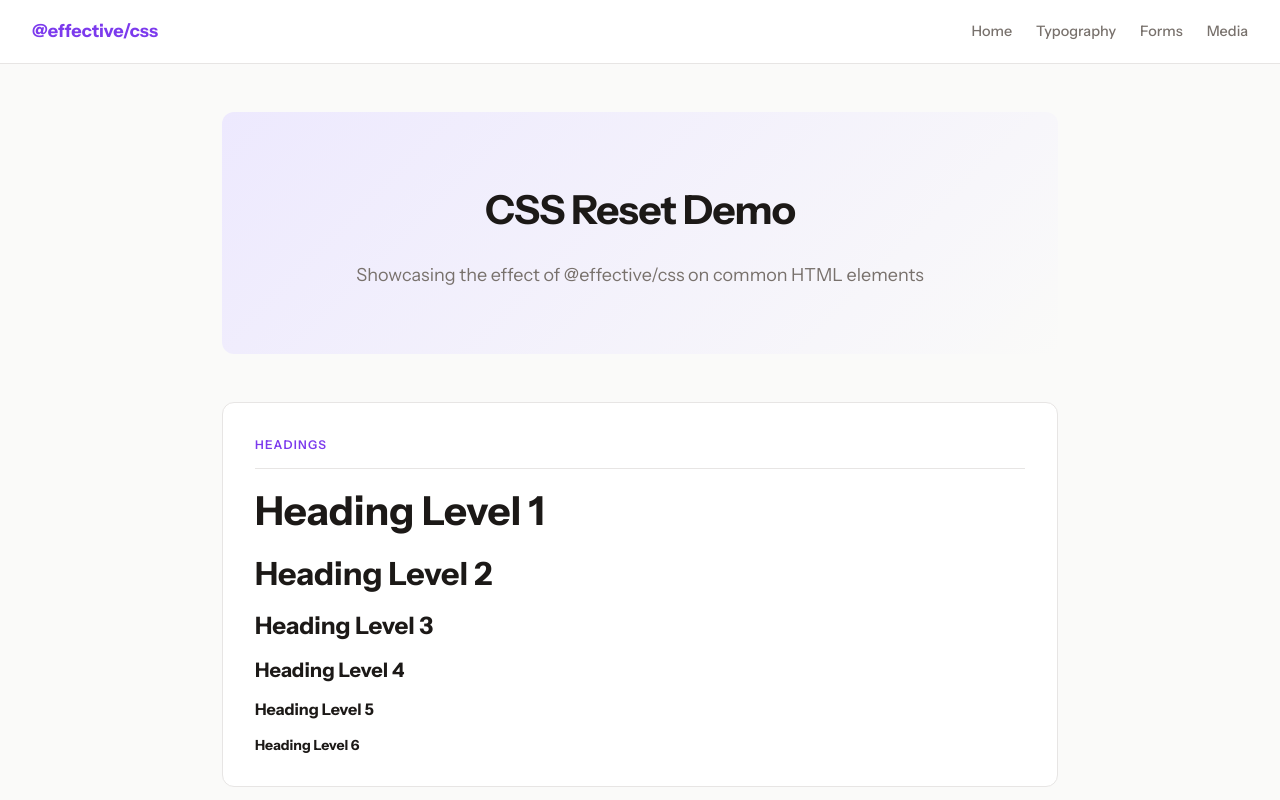
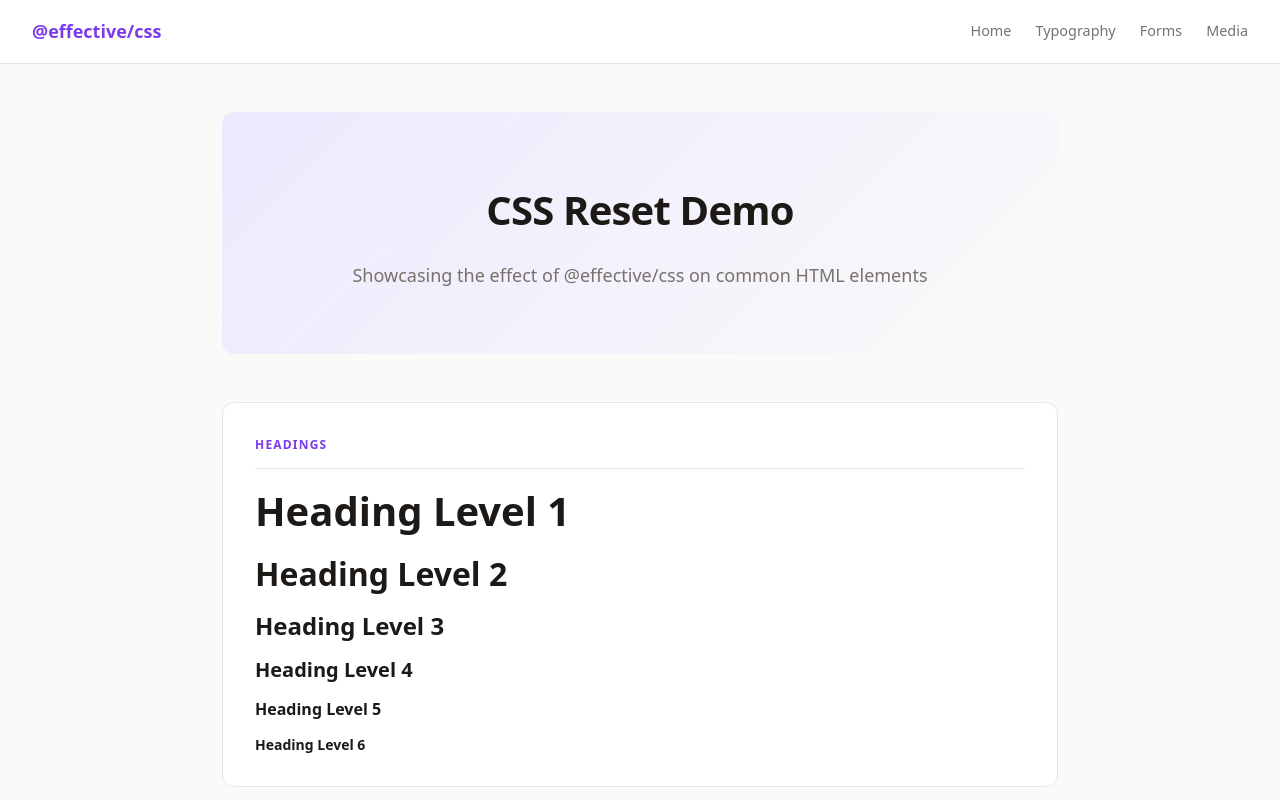
Before and after one commit to sebastian-software/effective-css, a website: page docs/demo.html in a window 1280 px wide. Shown: the top 800 px of the page. Drawn offline with Linux system fonts and the light colour scheme.

Commit message:
refactor: use system UI fonts, add more badges
- Remove Google Fonts import from homepage and demo
- Use --font-system-ui-sans from our own reset (dogfooding!)
- Add badges: CSS @layer, LightningCSS, Prettier, Zero Dependencies
- Faster page load, native OS font rendering

```diff
--- a/docs/demo.html
+++ b/docs/demo.html
@@ -6,7 +6,10 @@
   <title>Demo – @effective/css</title>
   <link rel="stylesheet" href="../src/index.css">
   <style>
-    @import url('https://fonts.googleapis.com/css2?family=Instrument+Sans:wght@400;500;600;700&family=JetBrains+Mono:wght@400;500&display=swap');
+    /*
+     * Demo page using @effective/css
+     * System UI fonts – no external fonts needed!
+     */
 
     :root {
       --color-bg: #fafaf9;
@@ -17,7 +20,6 @@
       --color-accent: #7c3aed;
       --color-accent-light: #ede9fe;
       --demo-spacing: 2rem;
-      --font-display: 'Instrument Sans', var(--font-system-ui-sans);
     }
 
     @media (prefers-color-scheme: dark) {
@@ -33,7 +35,7 @@
     }
 
     body {
-      font-family: var(--font-display);
+      /* Uses --font-system-ui-sans from @effective/css */
       background: var(--color-bg);
       color: var(--color-text);
       line-height: 1.7;
```
Also changed, not shown: docs/index.html (+7 -5 lines), README.md, docs/logo.svg.
